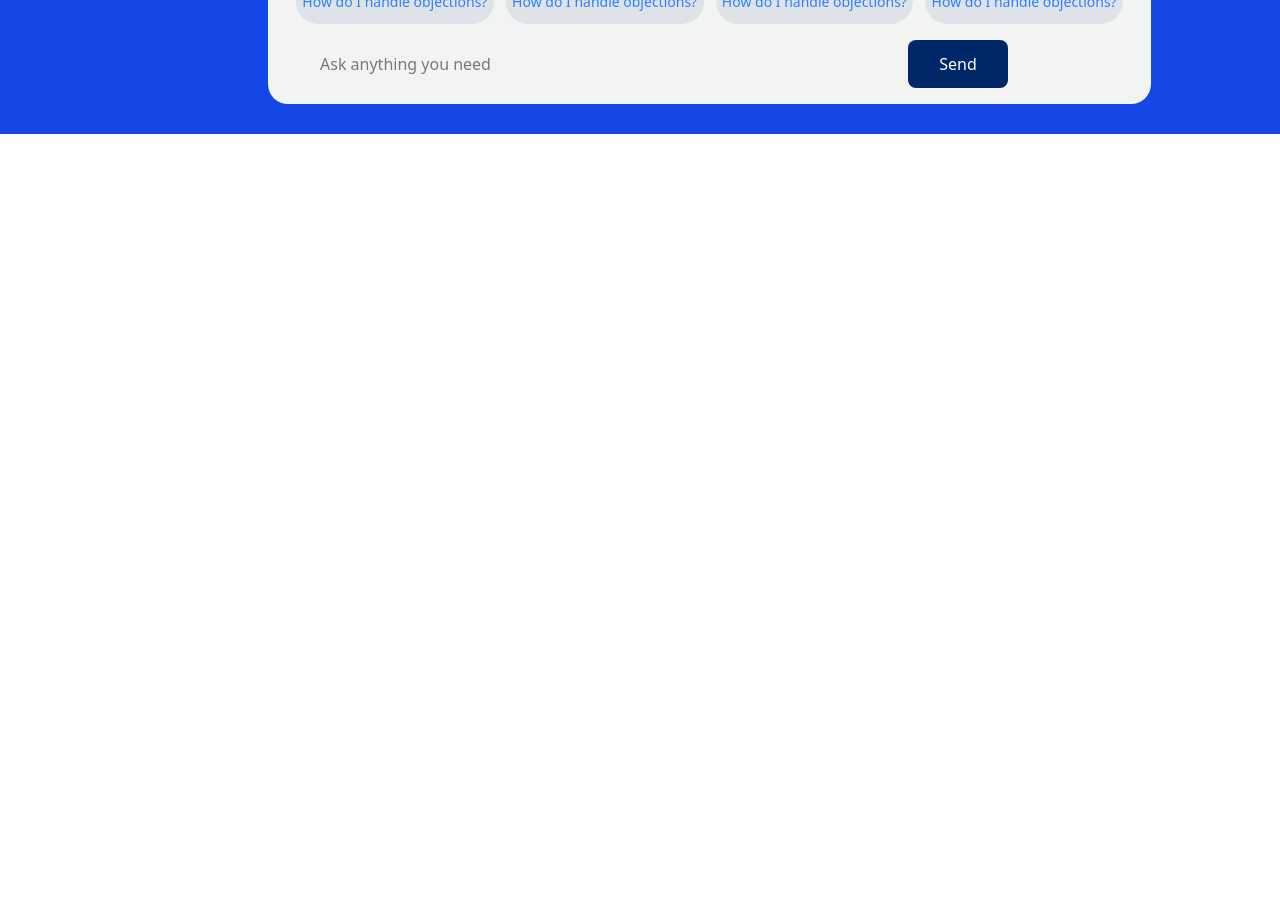
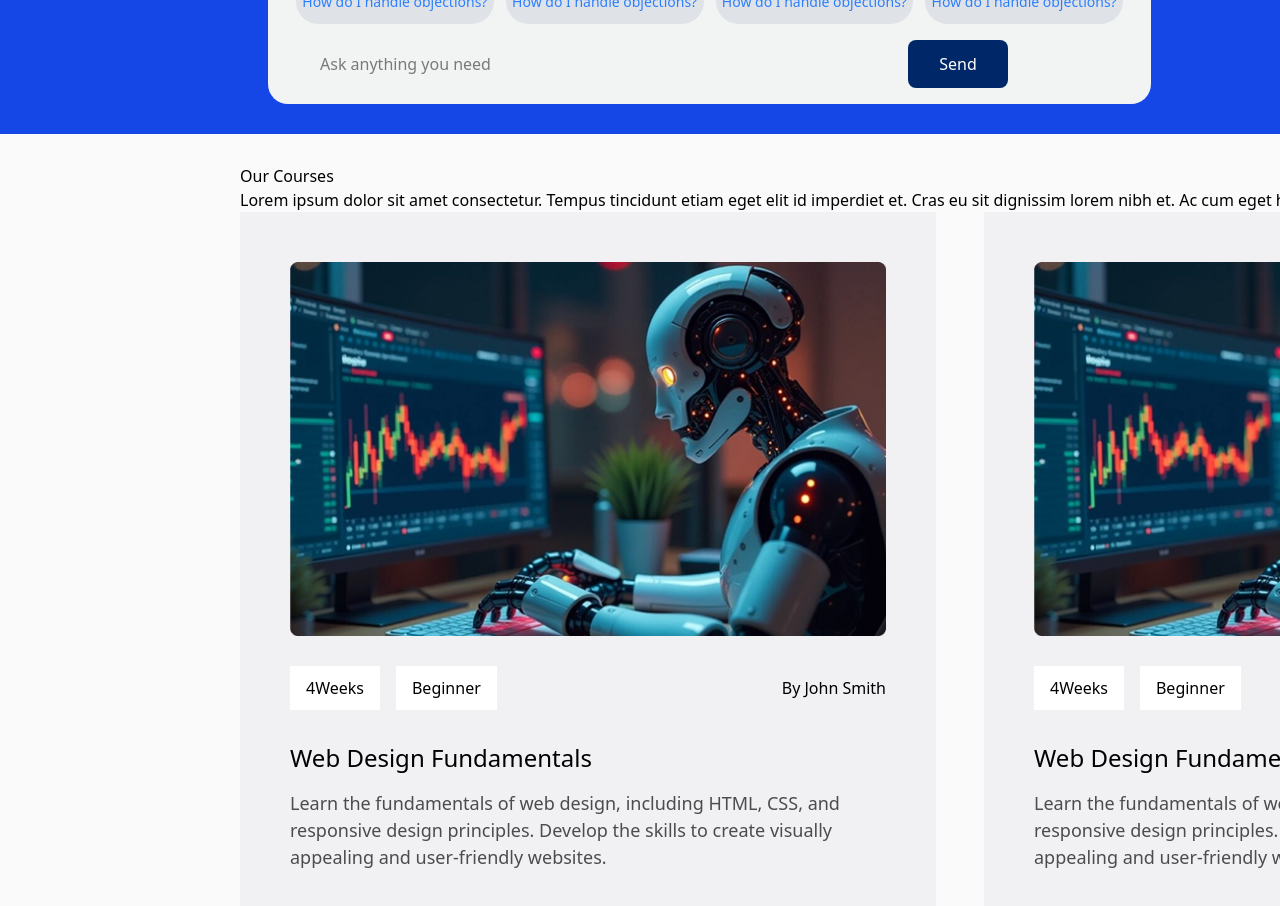
Before and after one commit to Chironzit-Biswas/chironzit-softvence-task, a React (Vite) app: page / in a window 1280 px wide. Shown: the part 1680-2586 px from the top of the page. Before the commit the page ends 1814 px from the top, so only its background shows below. Built offline with nearby package versions, Linux system fonts and the light colour scheme.

Commit message:
softvence task

```diff
--- /dev/null
+++ b/public/coursedetails.json
@@ -0,0 +1,18 @@
+[
+  {
+    "id": 1,
+    "img": "src/imgaes/left_robot.png",
+    "tags": ["4Weeks","Beginner"],
+    "title": "Web Design Fundamentals",
+    "description": "Learn the fundamentals of web design, including HTML, CSS, and responsive design principles. Develop the skills to create visually appealing and user-friendly websites."
+
+  },
+  {
+    "id": 2,
+    "img": "src/imgaes/left_robot.png",
+    "tags": ["4Weeks","Beginner"],
+    "title": "Web Design Fundamentals",
+    "description": "Learn the fundamentals of web design, including HTML, CSS, and responsive design principles. Develop the skills to create visually appealing and user-friendly websites."
+
+  }
+]
--- a/src/App.jsx
+++ b/src/App.jsx
@@ -1,6 +1,7 @@
 import Navbar from "./components/Navbar.jsx";
 import {Hero} from "./components/Hero.jsx";
 import {Aicoach} from "./components/Aicoach.jsx";
+import {Courses} from "./components/Courses.jsx";
 
 function App() {
 
@@ -9,6 +10,7 @@ function App() {
         <Navbar/>
         <Hero/>
         <Aicoach/>
+        <Courses/>
     </div>
   )
 }
--- /dev/null
+++ b/src/components/Courses.jsx
@@ -0,0 +1,30 @@
+import {useEffect, useState} from "react";
+import {CoursesCard} from "./CoursesCard.jsx";
+
+export const Courses = () => {
+
+    const [courses, setCourses] = useState([])
+
+    useEffect(() => {
+        fetch('coursedetails.json')
+            .then(res => res.json())
+            .then(data => setCourses(data))
+    }, []);
+
+    return (
+
+        <div className="w-[1920px] bg-[#FAFAFA] py-[30px]">
+            <div className="max-w-[1440px] mx-auto ">
+                <div>
+                    <h1>Our Courses</h1>
+                    <p>Lorem ipsum dolor sit amet consectetur. Tempus tincidunt etiam eget elit id imperdiet et. Cras eu sit dignissim lorem nibh et. Ac cum eget habitasse in velit fringilla feugiat senectus in.</p>
+                </div>
+                <div className={'grid grid-cols-2 gap-[48px]'}>
+                    {
+                        courses.map(coursesCard => <CoursesCard coursesCard={coursesCard}></CoursesCard>)
+                    }
+                </div>
+            </div>
+        </div>
+    )
+}
--- /dev/null
+++ b/src/components/CoursesCard.jsx
@@ -0,0 +1,21 @@
+export const CoursesCard = ({coursesCard}) => {
+    const{img,tags,title,description}=coursesCard
+    return (
+        <div>
+            <div className={'bg-[#F1F1F3] p-[50px] '}>
+                <img src={img} alt=""/>
+
+                <div className={'flex justify-between items-center mt-[30px]'}>
+                    <div className={'flex gap-4  '}>
+                        {tags.map(tag => <div className={'flex flex-row'}><h1
+                            className={'bg-white px-[16px] py-[10px]'}>{tag}</h1></div>)}
+                    </div>
+                    <p>By John Smith</p>
+                </div>
+
+                <h1 className={'pt-[30px] text-[24px] font-normal leading-[150%]'}>{title}</h1>
+                <p className={'pt-[14px] text-[18px] text-[#4C4C4D] leading-[150%]'}>{description}</p>
+            </div>
+        </div>
+    )
+}
```
